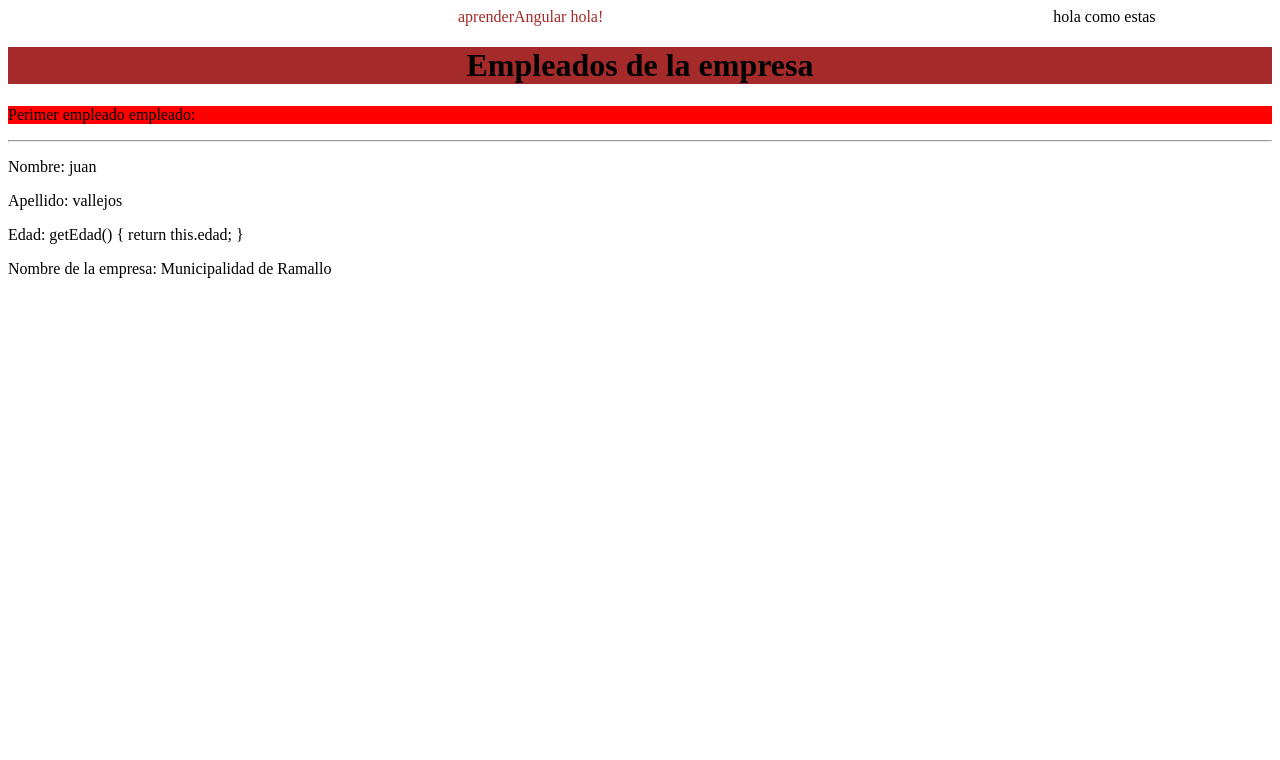
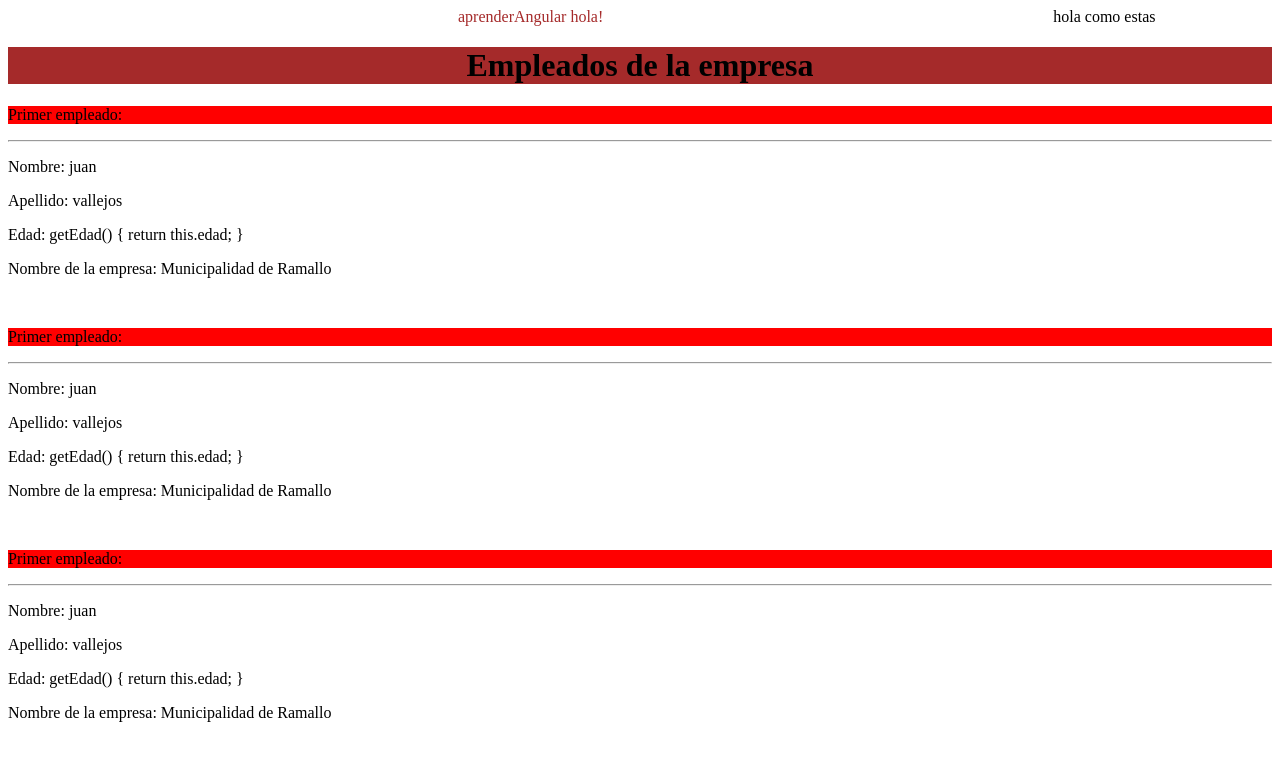
Before and after one commit to Jeremiasvaok/Curso-Angular, an Angular app: page / in a window 1280 px wide. Shown: the top 760 px of the page. Built offline with nearby package versions, Linux system fonts and the light colour scheme.

Commit message:
explicacion

```diff
--- a/src/app/Components/empleado/empleado.component.html
+++ b/src/app/Components/empleado/empleado.component.html
@@ -1,6 +1,6 @@
 
 <div>
-<p style="background-color: red;">Perimer empleado empleado:</p>
+<p style="background-color: red;">Primer empleado:</p>
 <hr>
  <p>Nombre: {{nombre}}</p>
  <p>Apellido: {{apellido}}</p>
--- a/src/app/Components/empleados/empleados.component.html
+++ b/src/app/Components/empleados/empleados.component.html
@@ -3,3 +3,7 @@
 <h1 style="text-align: center; background-color: brown;">Empleados de la empresa</h1>
 
 <app-empleado></app-empleado>
+<br />
+<app-empleado></app-empleado>
+<br />
+<app-empleado></app-empleado>
```
